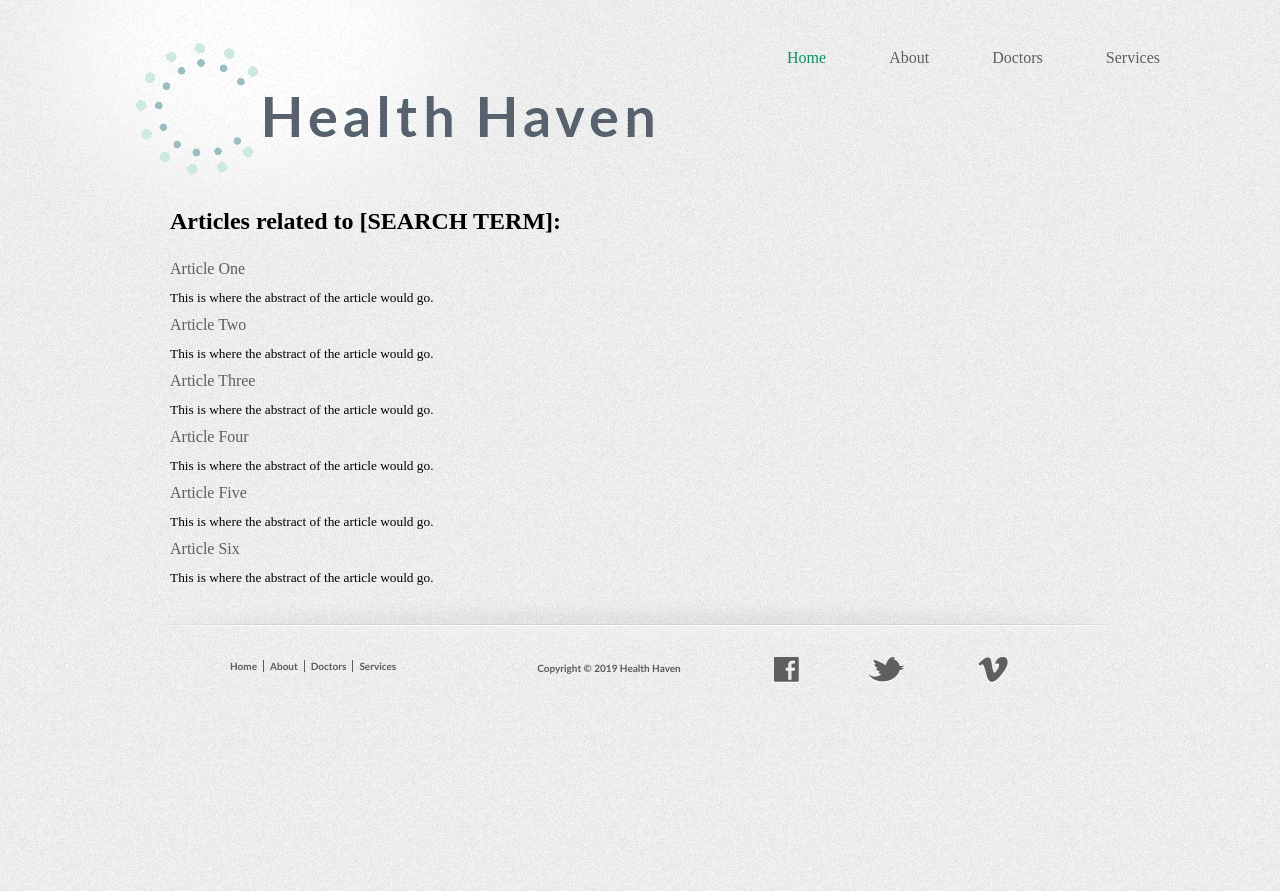
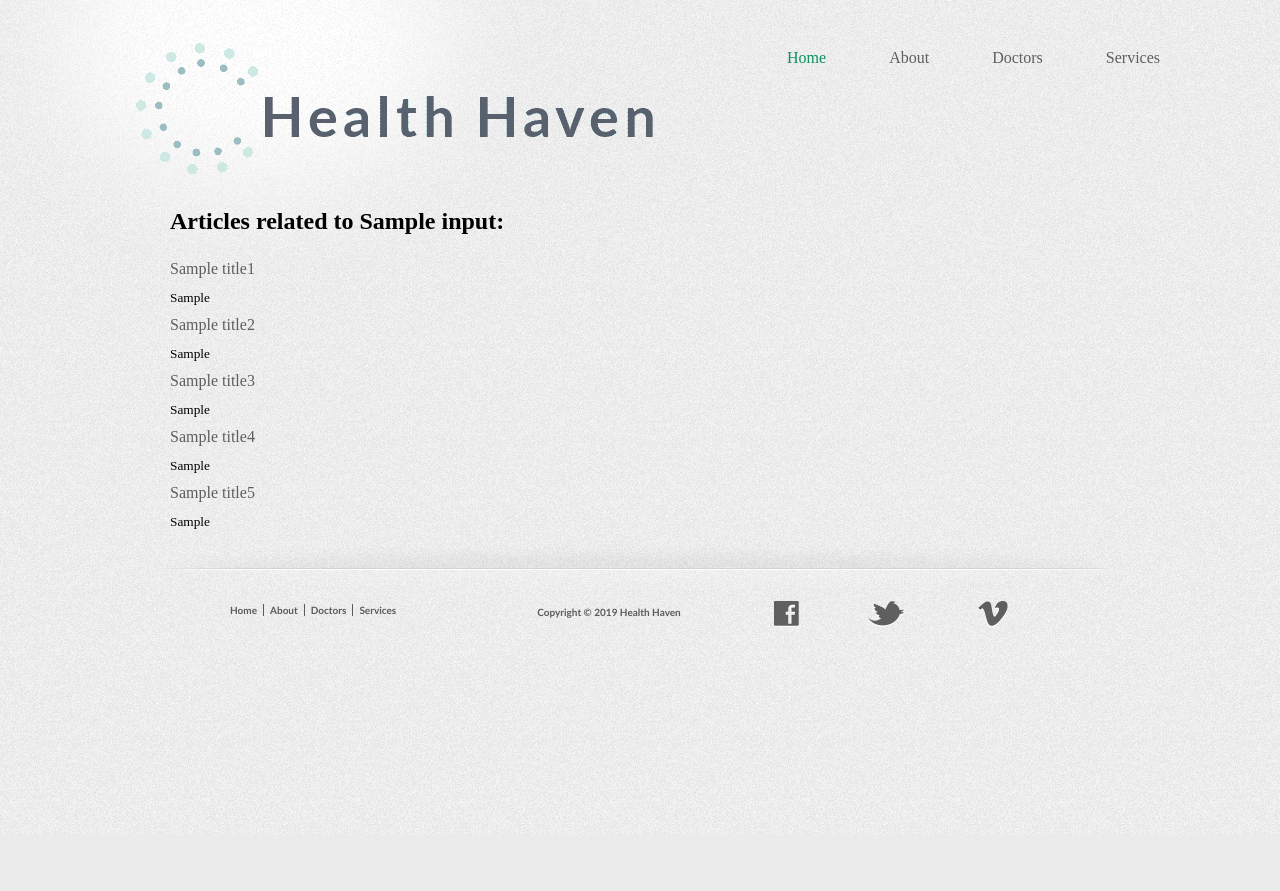
Before and after one commit to dharper998/HackBU-2019, a Flask app: template templates/search.html in a window 1280 px wide. After the commit the page ends 835 px from the top, so only its background shows below. Run offline with Flask 2, Linux system fonts and the light colour scheme; the template is opened without the code that fills it: most values are stand-ins (such as "Sample title", 1, 10 or a date in 2020).

Commit message:
Piped articles into website

```diff
--- a/app.py
+++ b/app.py
@@ -1,5 +1,5 @@
-from flask import Flask, render_template
-from h1 import main
+from flask import Flask, render_template, request
+from h1 import doStuff
 app = Flask(__name__)
 
 @app.route("/")
@@ -8,8 +8,15 @@ def index():
 
 @app.route("/", methods=['POST'])
 def index_post():
-    input = request.form['Medical']
-    h1.main(input)
+    formInput = request.form['Medical']
+    pubs = doStuff(formInput)
+    pub1=pubs[0][0]
+    pub2=pubs[1][0]
+    pub3=pubs[2][0]
+    pub4=pubs[3][0]
+    pub5=pubs[4][0]
+    return render_template("search.html", ab1=pub1['abstract'], title1=pub1['title'], ab2=pub2['abstract'], title2=pub2['title'], ab3=pub3['abstract'], title3=pub3['title'],
+    ab4=pub4['abstract'], title4=pub4['title'], ab5=pub5['abstract'], title5=pub5['title'], input=formInput)
 
 @app.route("/search.html")
 def search():
--- a/templates/search.html
+++ b/templates/search.html
@@ -21,20 +21,18 @@
 				</ul>
 			</div>
 			<div class="body">
-				<h2><b>Articles related to [SEARCH TERM]:</b></h2>
+				<h2><b>Articles related to {{ input }}:</b></h2>
 				<ul id="articles">
-					<li><a href="#">Article One</a></li>
-					<li><small>This is where the abstract of the article would go.</small></li>
-					<li><a href="#">Article Two</a></li>
-					<li><small>This is where the abstract of the article would go.</small></li>
-					<li><a href="#">Article Three</a></li>
-					<li><small>This is where the abstract of the article would go.</small></li>
-					<li><a href="#">Article Four</a></li>
-					<li><small>This is where the abstract of the article would go.</small></li>
-					<li><a href="#">Article Five</a></li>
-					<li><small>This is where the abstract of the article would go.</small></li>
-					<li><a href="#">Article Six</a></li>
-					<li><small>This is where the abstract of the article would go.</small></li>
+					<li><a href="#">{{ title1 }}</a></li>
+					<li><small>{{ ab1 }}</small></li>
+					<li><a href="#">{{ title2 }}</a></li>
+					<li><small>{{ ab2 }}</small></li>
+					<li><a href="#">{{ title3 }}</a></li>
+					<li><small>{{ ab3 }}</small></li>
+					<li><a href="#">{{ title4 }}</a></li>
+					<li><small>{{ ab4 }}</small></li>
+					<li><a href="#">{{ title5 }}</a></li>
+					<li><small>{{ ab5 }}</small></li>
 				</ul>
 			</div>
 			<div class="footer">
```
Also changed, not shown: h1.py (+4 -3 lines), templates/index.html (+5 -3 lines).
